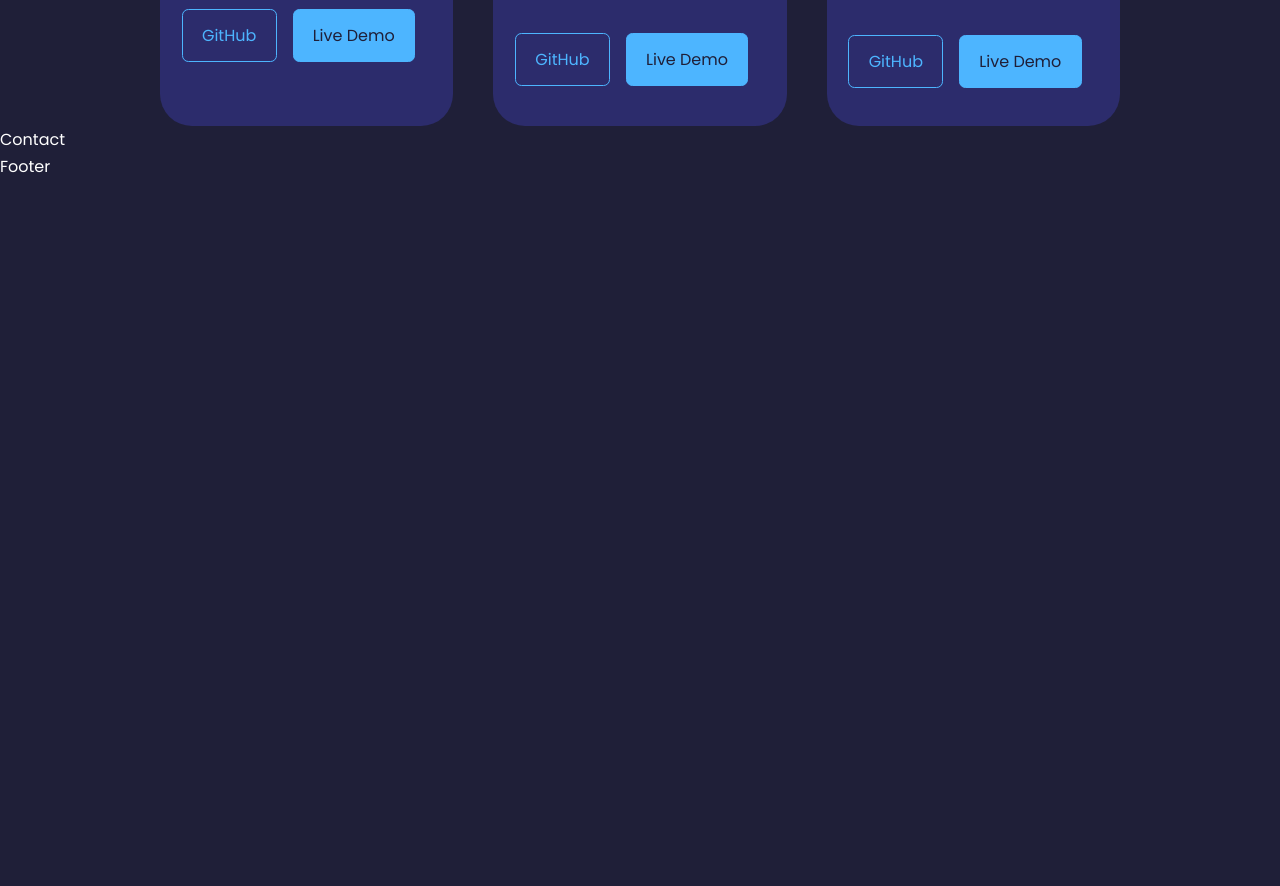
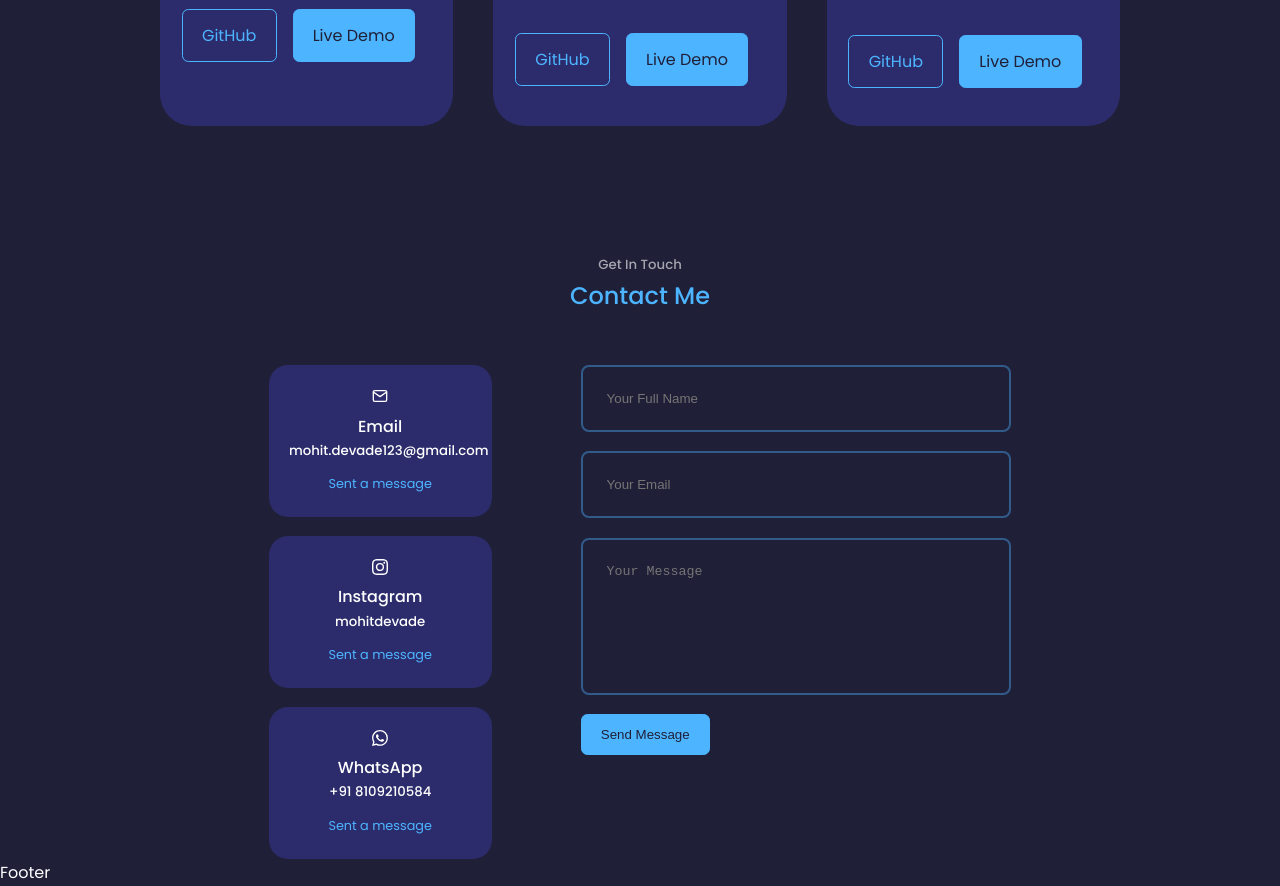
Before and after one commit to mohit162001/my-portfolio, a React (Create React App) app: page / in a window 1280 px wide. Shown: the part 2580-3466 px from the top of the page. Before the commit the page ends 2760 px from the top, so only its background shows below. Built offline with nearby package versions, Linux system fonts and the light colour scheme.

Commit message:
Contact component added

```diff
--- a/src/component/contact/Contact.jsx
+++ b/src/component/contact/Contact.jsx
@@ -1,8 +1,59 @@
-import React from 'react'
+import React, { useRef }  from 'react'
 import './contact.css'
+import {FiMail} from 'react-icons/fi';
+import {BsInstagram,BsWhatsapp} from 'react-icons/bs';
+import emailjs from 'emailjs-com';
+
 const Contact = () => {
+  const form = useRef();
+
+  const sendEmail = (e) => {
+    e.preventDefault();
+
+    emailjs.sendForm('service_gvmm344', 'template_l5hm1xw', form.current, 'C34zptAsRL5cdM-ge')
+      .then((result) => {
+          console.log(result.text);
+      }, (error) => {
+          console.log(error.text);
+      });
+
+    e.target.reset()
+  };
   return (
-    <div>Contact</div>
+    <section id="contact">
+      <h5>Get In Touch</h5>
+      <h2>Contact Me</h2>
+
+      <div className="container contact__container">
+        <div className="contact__options">
+          <article className="contact__option">
+            <FiMail className='contact__iocn'/>
+            <h4>Email</h4>
+            <h5>mohit.devade123@gmail.com</h5>
+            <a href="mailto:mohit.devade123@gmail.com" target='_blank'>Sent a message</a>
+          </article>
+          <article className="contact__option">
+            <BsInstagram className='contact__iocn'/>
+            <h4>Instagram</h4>
+            <h5>mohitdevade</h5>
+            <a href="https://ig.me/mohitdevade/" target='_blank'>Sent a message</a>
+          </article>
+          <article className="contact__option">
+          <BsWhatsapp className='contact__iocn'/>
+            <h4>WhatsApp</h4>
+            <h5>+91 8109210584</h5>
+            <a href="https://api.whatsapp.com/send?phone=8109210584"  target='_blank'>Sent a message</a>
+          </article>
+        </div>
+
+        <form ref={form} onSubmit={sendEmail}>
+          <input type="text" name='name' placeholder='Your Full Name' required/>
+          <input type="email" name='email' placeholder='Your Email' required />
+          <textarea name="message" rows="7" placeholder='Your Message' required></textarea>
+          <button type='submit' className='btn btn-primary'>Send Message</button>
+        </form>
+      </div>
+    </section>
   )
 }
 
--- a/src/component/contact/contact.css
+++ b/src/component/contact/contact.css
@@ -0,0 +1,67 @@
+.container.contact__container{
+    width: 58%;
+    display: grid;
+    grid-template-columns: 30% 58%;
+    gap: 12%;
+}
+
+.contact__options{
+    display: flex;
+    flex-direction: column;
+    gap: 1.2rem;
+}
+
+.contact__option{
+    background: var(--color-bg-variant);
+    padding: 1.2rem;
+    text-align: center;
+    border-radius: 1.2rem;
+    border: 1px solid transparent;
+    transition: var(--transition);
+}
+
+.contact__option:hover{
+    background: transparent;
+    border-color: var(--color-primary-variant);
+}
+
+.contact__icon{
+    font-size: 1.5rem;
+    margin-bottom: 0.5rem;
+}
+
+.contact__option a{
+    margin-top: 0.7rem;
+    display: inline-block;
+    font-size: 0.8rem;
+}
+
+form{
+    display: flex;
+    flex-direction: column;
+    gap: 1.2rem;
+}
+
+input,textarea{
+    width: 100%;
+    padding: 1.5rem;
+    border-radius: 0.5rem;
+    background: transparent;
+    border: 2px solid var(--color-primary-variant);
+    resize: none;
+    color: var(--color-wihte);
+}
+
+/* Responsive */
+@media screen and (max-width:1024px){
+    .container.contact__container{
+        grid-template-columns: 1fr;
+        gap: 2rem;
+    }
+}
+
+@media screen and (max-width:600px){
+    .container.contact__container{
+        width: var(--container-width-sm);
+    }
+}
```
